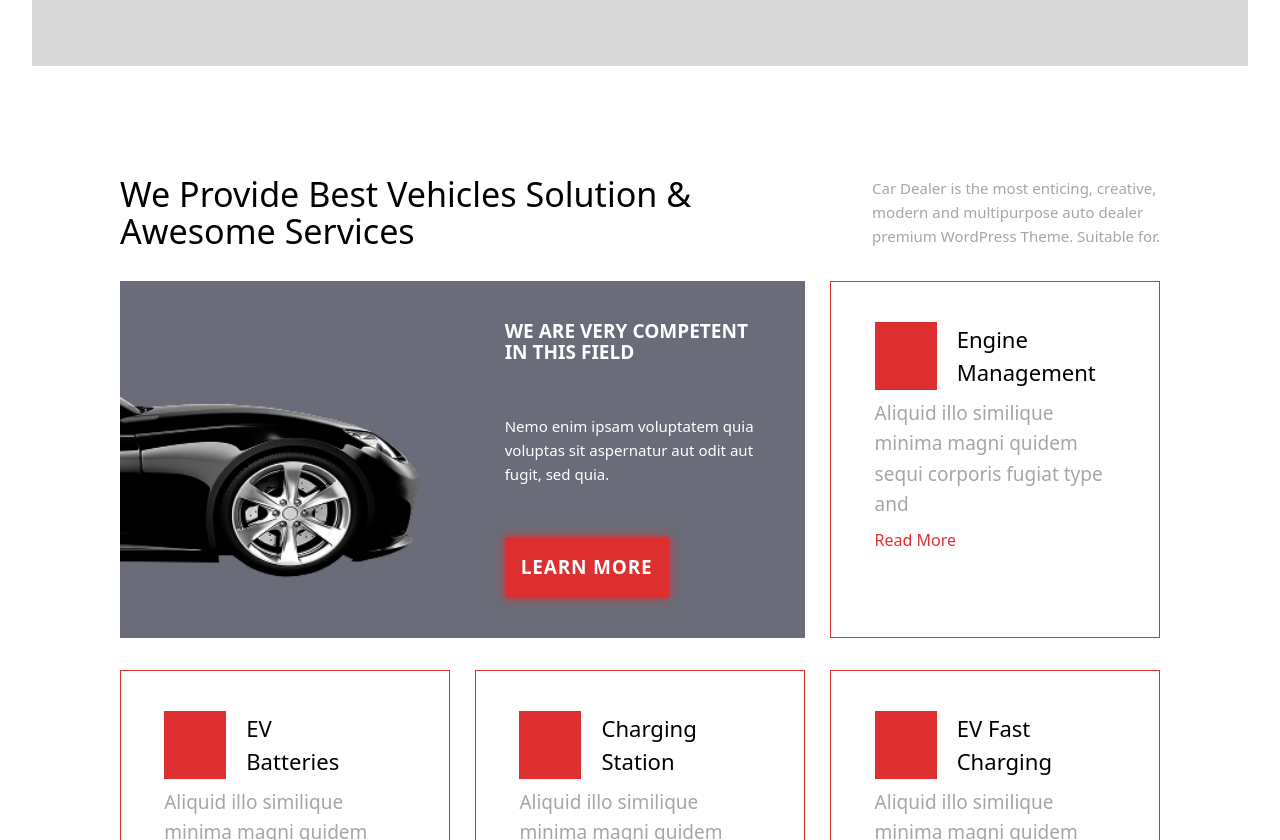
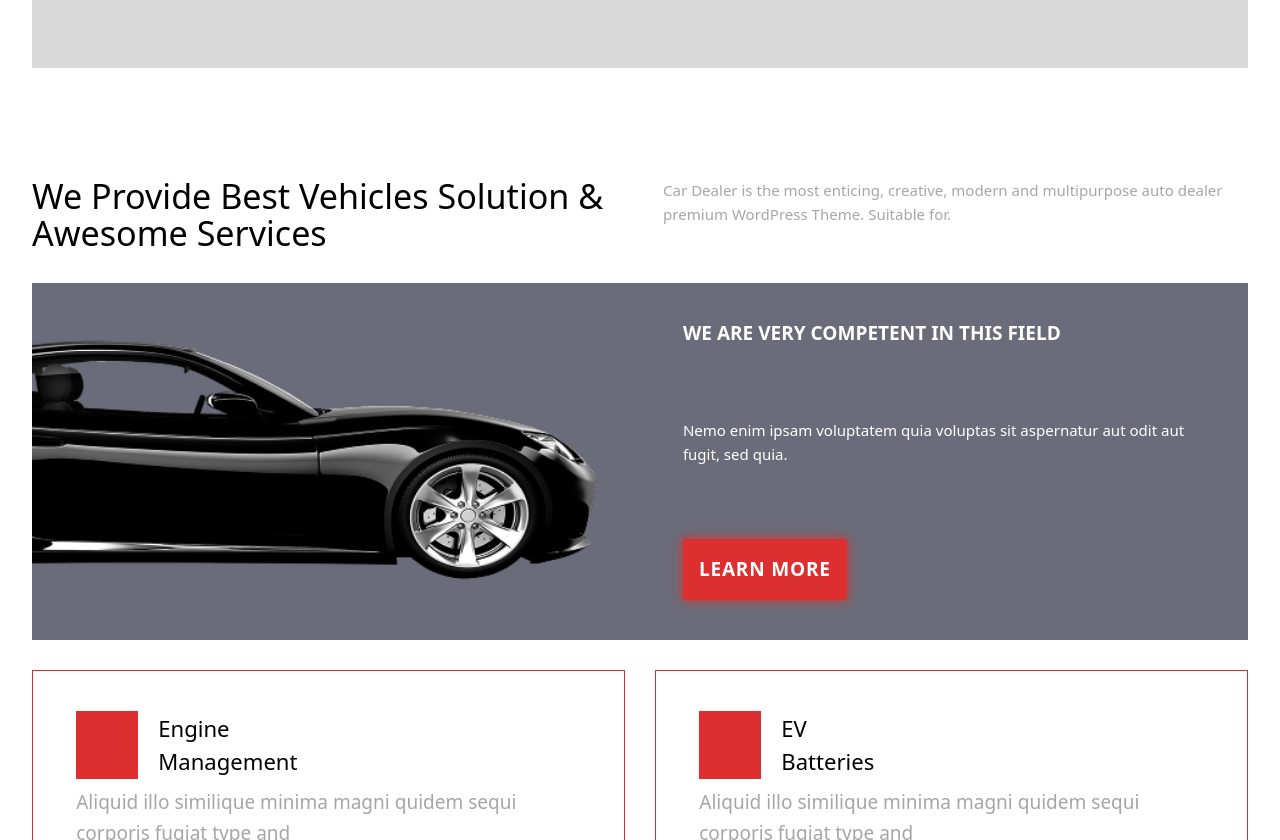
Before and after one commit to jdy8739/markup-2, a React (Vite) app: page / in a window 1280 px wide. Shown: the part 1960-2800 px from the top of the page. Built offline with nearby package versions, Linux system fonts and the light colour scheme.

Commit message:
custom lg breakpoint as 90rem

```diff
--- a/src/components/blocks/ServiceList.tsx
+++ b/src/components/blocks/ServiceList.tsx
@@ -21,7 +21,7 @@ const ServiceList = () => {
         </p>
       </div>
 
-      <div className="lg:grid lg:grid-cols-3 lg:grid-rows-2 lg:gap-y-[2rem] lg:gap-x-[1.6rem]">
+      <div className="flex flex-col gap-[1.88rem] lg:grid lg:grid-cols-3 lg:grid-rows-2 lg:gap-y-[2rem] lg:gap-x-[1.6rem]">
         <div
           className="
           bg-[#6B6C79]
--- a/src/index.css
+++ b/src/index.css
@@ -1 +1,5 @@
 @import "tailwindcss";
+
+@theme {
+    --breakpoint-lg: 90rem;
+}
```
